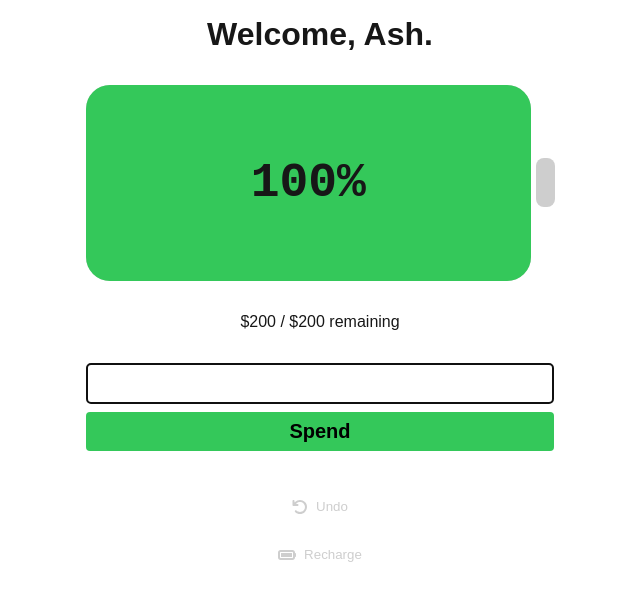
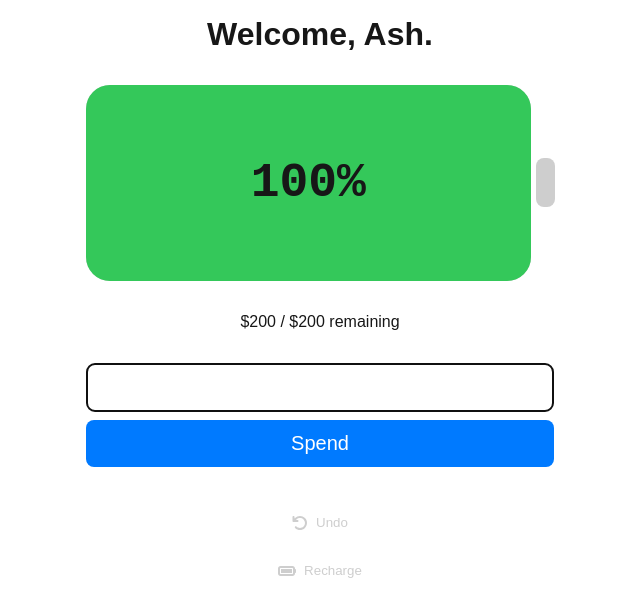
Before and after one commit to APJohns/budget-battery, a Next.js app: page / in a window 1280 px wide. Shown: the top 616 px of the page, without its empty margins (320-960 px from the left). Built offline with nearby package versions, Linux system fonts and the light colour scheme.

Commit message:
adjust button style

```diff
--- a/app/globals.css
+++ b/app/globals.css
@@ -5,6 +5,7 @@
   --battery-foreground-low: #ffcc0a;
   --battery-foreground-very-low: #ff0000;
   --battery-background: rgb(206, 206, 206);
+  --action-primary: #007aff;
 }
 
 @media (prefers-color-scheme: dark) {
--- a/app/page.module.css
+++ b/app/page.module.css
@@ -15,8 +15,8 @@
 
   & input,
   & button {
-    padding: 0.5rem 1rem;
-    border-radius: 4px;
+    padding: 0.75rem 1rem;
+    border-radius: 8px;
     font-size: 1.25rem;
   }
 
@@ -28,8 +28,8 @@
 
   & button {
     border: 0;
-    font-weight: bold;
-    background: var(--battery-foreground);
+    color: white;
+    background: var(--action-primary);
   }
 }
 
```
